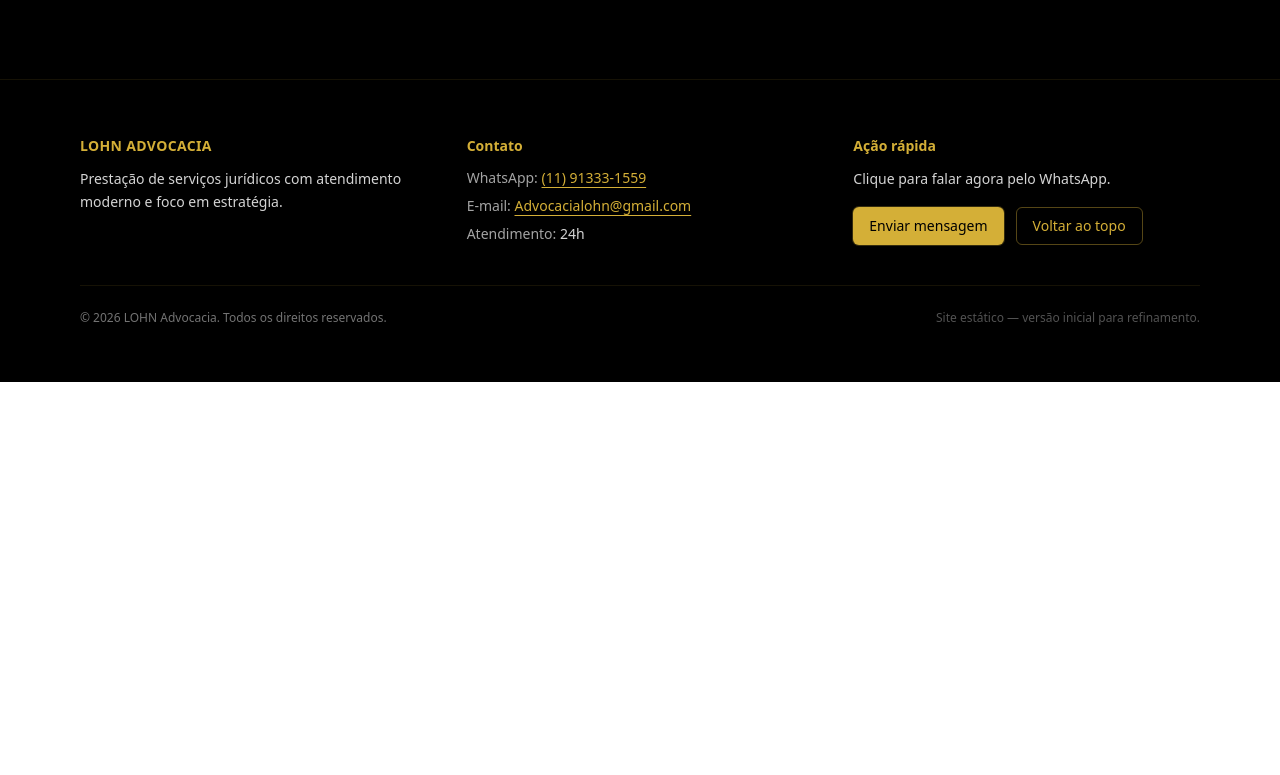
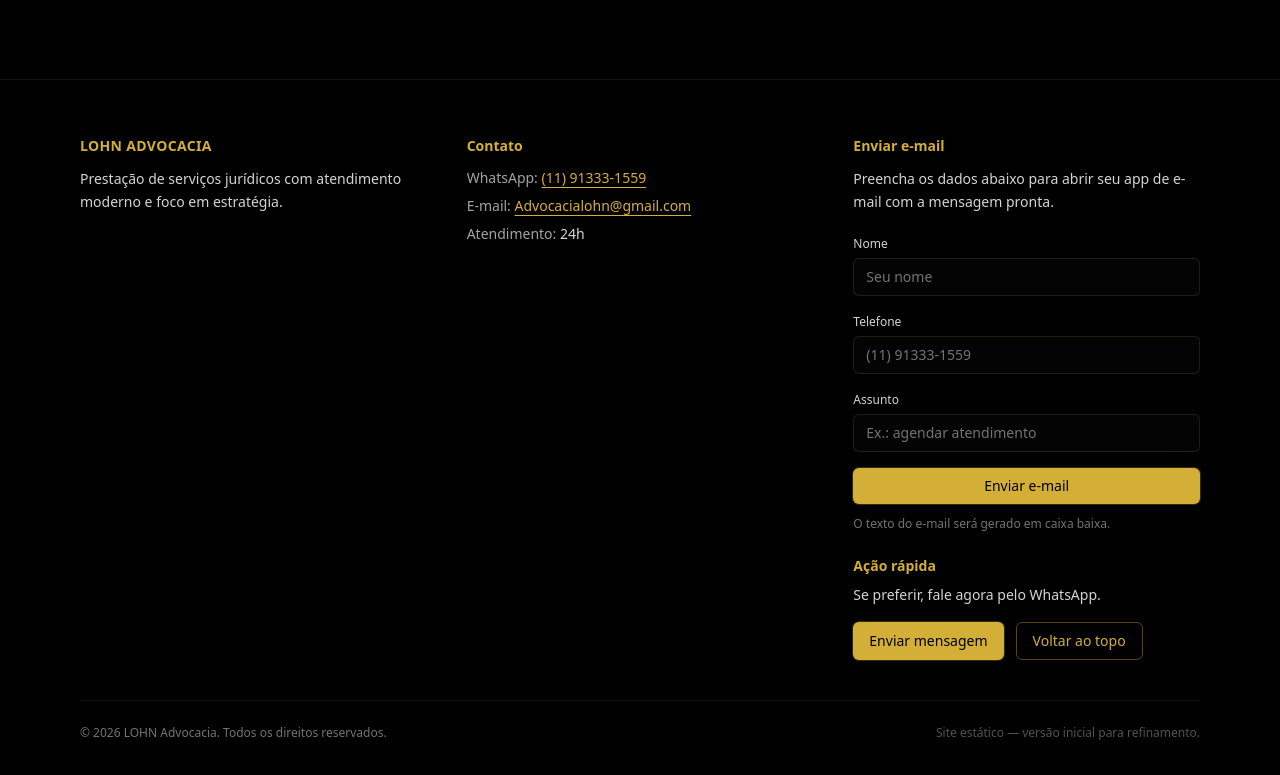
Before and after one commit to zerofreitas2009/Projeto-Site-LOHN, a React (Vite) app: page / in a window 1280 px wide. Shown: the part 3584-4359 px from the top of the page. Before the commit the page ends 3966 px from the top, so only its background shows below. Built offline with nearby package versions, Linux system fonts and the light colour scheme.

Commit message:
[dyad] Adicionado formulário de contato por e-mail (nome/telefone/assunto) que abre mailto para advocacialohn@gmail.com com assunto e corpo em caixa baixa; inserido no rodapé.

```diff
--- /dev/null
+++ b/src/components/site/ContactEmailForm.tsx
@@ -0,0 +1,91 @@
+import { useMemo, useState } from "react";
+import Button from "./ui/Button";
+
+const TO_EMAIL = "advocacialohn@gmail.com";
+
+type FormState = {
+  name: string;
+  phone: string;
+  subject: string;
+};
+
+export default function ContactEmailForm() {
+  const [form, setForm] = useState<FormState>({ name: "", phone: "", subject: "" });
+
+  const mailtoHref = useMemo(() => {
+    const subject = `assunto: ${form.subject}`.toLowerCase();
+
+    const body = (
+      `nome: ${form.name}\n` +
+      `telefone: ${form.phone}\n` +
+      `assunto: ${form.subject}\n\n` +
+      `mensagem: (descreva aqui o seu caso)`
+    ).toLowerCase();
+
+    return `mailto:${TO_EMAIL}?subject=${encodeURIComponent(subject)}&body=${encodeURIComponent(body)}`;
+  }, [form.name, form.phone, form.subject]);
+
+  return (
+    <form
+      className="mt-4 space-y-3"
+      onSubmit={(e) => {
+        e.preventDefault();
+        window.location.href = mailtoHref;
+      }}
+    >
+      <div className="space-y-1">
+        <label className="text-xs text-neutral-300" htmlFor="contact-name">
+          Nome
+        </label>
+        <input
+          id="contact-name"
+          required
+          value={form.name}
+          onChange={(e) => setForm((p) => ({ ...p, name: e.target.value }))}
+          className="w-full rounded-md border border-gold/15 bg-neutral-950/40 px-3 py-2 text-sm text-neutral-100 outline-none placeholder:text-neutral-500 focus:border-gold/40"
+          placeholder="Seu nome"
+        />
+      </div>
+
+      <div className="space-y-1">
+        <label className="text-xs text-neutral-300" htmlFor="contact-phone">
+          Telefone
+        </label>
+        <input
+          id="contact-phone"
+          required
+          type="tel"
+          inputMode="tel"
+          value={form.phone}
+          onChange={(e) => setForm((p) => ({ ...p, phone: e.target.value }))}
+          className="w-full rounded-md border border-gold/15 bg-neutral-950/40 px-3 py-2 text-sm text-neutral-100 outline-none placeholder:text-neutral-500 focus:border-gold/40"
+          placeholder="(11) 91333-1559"
+        />
+      </div>
+
+      <div className="space-y-1">
+        <label className="text-xs text-neutral-300" htmlFor="contact-subject">
+          Assunto
+        </label>
+        <input
+          id="contact-subject"
+          required
+          value={form.subject}
+          onChange={(e) => setForm((p) => ({ ...p, subject: e.target.value }))}
+          className="w-full rounded-md border border-gold/15 bg-neutral-950/40 px-3 py-2 text-sm text-neutral-100 outline-none placeholder:text-neutral-500 focus:border-gold/40"
+          placeholder="Ex.: agendar atendimento"
+        />
+      </div>
+
+      <div className="pt-1">
+        <Button type="submit" className="w-full">
+          Enviar e-mail
+        </Button>
+      </div>
+
+      <p className="text-xs text-neutral-500">
+        O texto do e-mail será gerado em caixa baixa.
+      </p>
+    </form>
+  );
+}
--- a/src/components/site/SiteFooter.tsx
+++ b/src/components/site/SiteFooter.tsx
@@ -1,4 +1,5 @@
 import Button from "./ui/Button";
+import ContactEmailForm from "./ContactEmailForm";
 
 const WHATSAPP_NUMBER = "5511913331559";
 const WHATSAPP_URL = `https://wa.me/${WHATSAPP_NUMBER}`;
@@ -48,9 +49,17 @@ export default function SiteFooter() {
           </div>
 
           <div>
+            <div className="text-sm font-semibold text-gold">Enviar e-mail</div>
+            <p className="mt-3 text-sm leading-relaxed text-neutral-300">
+              Preencha os dados abaixo para abrir seu app de e-mail com a mensagem pronta.
+            </p>
+
+            <ContactEmailForm />
+
+            <div className="mt-6">
               <div className="text-sm font-semibold text-gold">Ação rápida</div>
-            <p className="mt-3 text-sm leading-relaxed text-neutral-300">
-              Clique para falar agora pelo WhatsApp.
+              <p className="mt-2 text-sm leading-relaxed text-neutral-300">
+                Se preferir, fale agora pelo WhatsApp.
               </p>
               <div className="mt-4 flex flex-col gap-3 sm:flex-row">
                 <a
@@ -69,6 +78,7 @@ export default function SiteFooter() {
               </div>
             </div>
           </div>
+        </div>
 
         <div className="mt-10 flex flex-col gap-3 border-t border-gold/10 pt-6 text-xs text-neutral-500 md:flex-row md:items-center md:justify-between">
           <div>© {new Date().getFullYear()} LOHN Advocacia. Todos os direitos reservados.</div>
```
Lines whose indentation alone changed are shown as unchanged.
